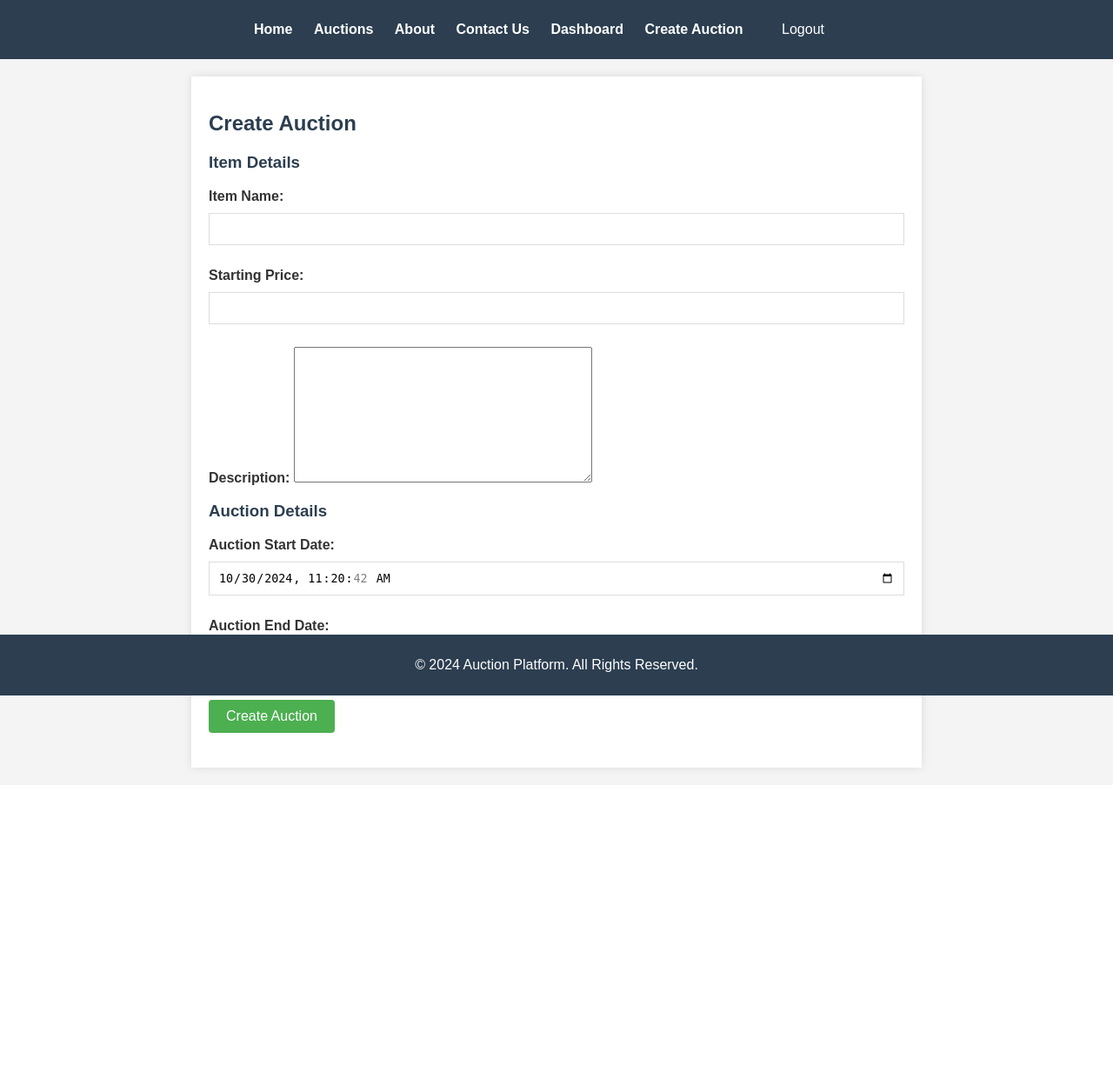
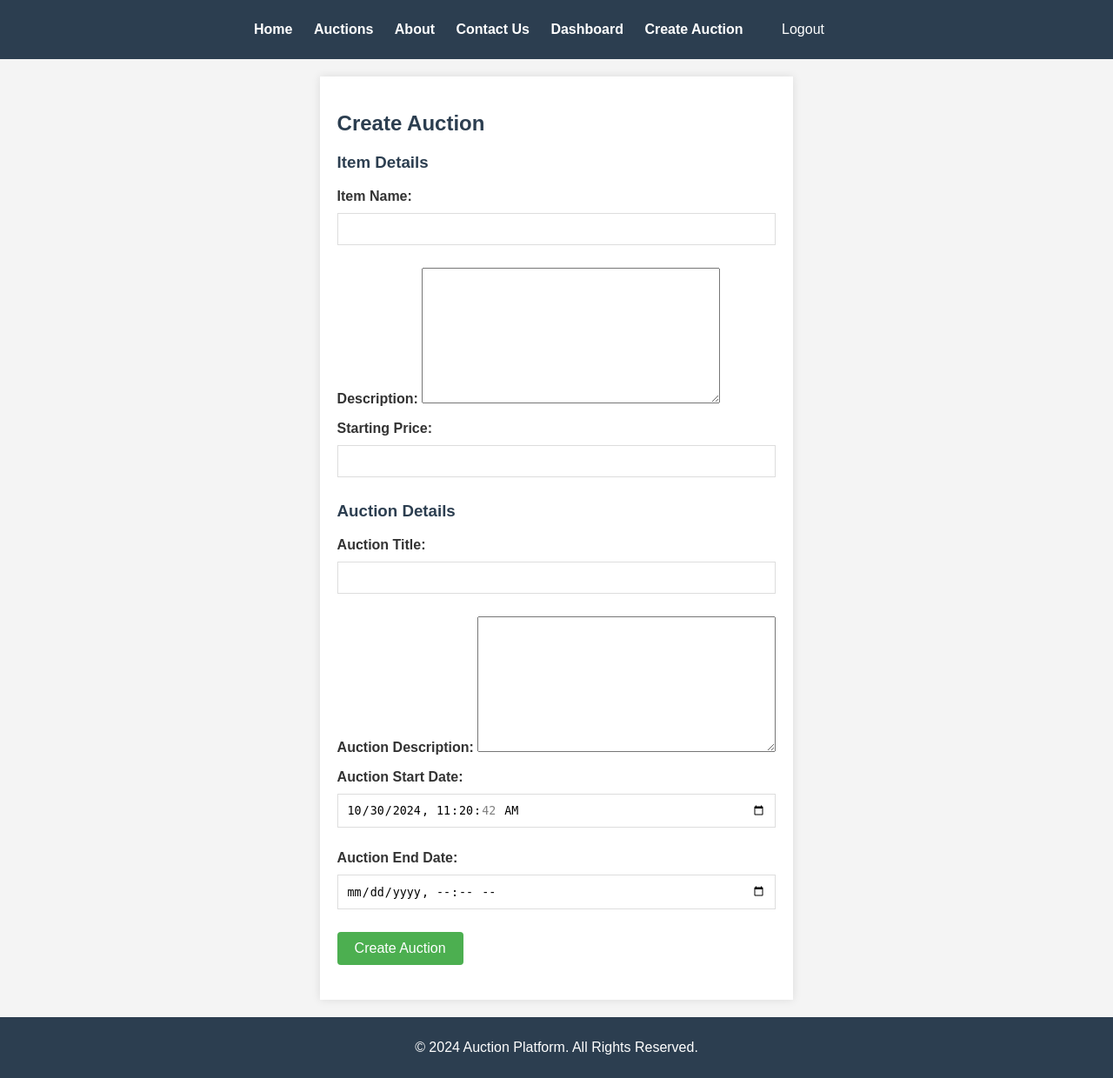
Before and after one commit to VismayaVU/online-auction-system, a Django app: page /create_auction/ in a window 1280 px wide. Shown: the whole page at 87% size. Before the commit the page ends 890 px from the top, so only its background shows below. Run offline with Django 5.2, Linux system fonts and the light colour scheme; the visitor is signed in with stand-in values (Sample User, id 1).

Commit message:
Connected 'Create Auction' page with backend

```diff
--- a/auction_platform/auction/forms.py
+++ b/auction_platform/auction/forms.py
@@ -16,6 +16,8 @@ class UserSignupForm(UserCreationForm):
 
 
 class AuctionItemForm(forms.ModelForm):
+    starting_price = forms.DecimalField(label="Starting Price", min_value=0)
+
     class Meta:
         model = Item
         fields = ['name', 'price', 'item_description']
@@ -24,9 +26,12 @@ class AuctionItemForm(forms.ModelForm):
             'price': 'Starting Price',
             'item_description': 'Description',
         }
+        exclude = ['price']
 
 
 class AuctionForm(forms.ModelForm):
+    title = forms.CharField(max_length=255, label="Auction Title")
+    description = forms.CharField(widget=forms.Textarea, label="Auction Description")
     start_date = forms.DateTimeField(
         initial=timezone.now,
         widget=forms.DateTimeInput(attrs={'type': 'datetime-local'}),
@@ -39,8 +44,9 @@ class AuctionForm(forms.ModelForm):
 
     class Meta:
         model = Auction
-        fields = ['start_date', 'end_date']
+        fields = ['title', 'description', 'start_date', 'end_date']
         labels = {
             'start_date': 'Start Date and Time',
             'end_date': 'End Date and Time',
         }
+        exclude = ['starting_bid']
--- a/auction_platform/auction/static/css/styles.css
+++ b/auction_platform/auction/static/css/styles.css
@@ -5,6 +5,13 @@ body {
     padding: 0;
     background-color: #f4f4f4;
     color: #333;
+    height: 100%;
+}
+
+html {
+    margin: 10;
+    padding: 0;
+    height: 100%;
 }
 
 header {
@@ -42,6 +49,7 @@ main {
     padding: 20px;
     background-color: white;
     box-shadow: 0 0 10px rgba(0, 0, 0, 0.1);
+    flex: 1;
 }
 
 h1, h2, h3 {
@@ -53,9 +61,9 @@ footer {
     color: white;
     text-align: center;
     padding: 10px 0;
-    position: absolute;
+    width: 100%;
     bottom: 0;
-    width: 100%;
+    margin-top: auto;
 }
 
 /* Buttons */
@@ -198,3 +206,9 @@ tr:nth-child(even) {
 .btn:hover {
     background-color: #45a049;
 }
+
+.wrapper {
+    display: flex;
+    flex-direction: column;
+    min-height: 100vh;
+}
--- a/auction_platform/auction/templates/base.html
+++ b/auction_platform/auction/templates/base.html
@@ -9,7 +9,7 @@
     <link rel="stylesheet" href="{% static 'css/styles.css' %}">
 </head>
 <body>
-
+    <div class="wrapper">
     <!-- Header Section -->
     <header>
         <nav>
@@ -48,6 +48,6 @@
     <footer>
         <p>&copy; 2024 Auction Platform. All Rights Reserved.</p>
     </footer>
-
+    </div>
 </body>
 </html>
--- a/auction_platform/auction/views.py
+++ b/auction_platform/auction/views.py
@@ -3,6 +3,8 @@ from .models import Auction, Bid, Review, AdminApproval, Item
 from django.contrib.auth.decorators import login_required
 from .forms import UserSignupForm, AuctionItemForm, AuctionForm
 from django.contrib.auth import login
+from django.utils import timezone
+from datetime import timedelta
 
 
 def auction_list(request):
@@ -76,16 +78,25 @@ def create_auction(request):
         auction_form = AuctionForm(request.POST)
 
         if item_form.is_valid() and auction_form.is_valid():
-            # Save the item details first
-            auction_item = item_form.save()
+            # Retrieve the starting price from the form
+            starting_price = item_form.cleaned_data['starting_price']
 
-            # Save the auction details and link it to the item
+            # Save item details
+            auction_item = item_form.save(commit=False)
+            auction_item.price = starting_price  # Set the price as the starting price
+            auction_item.save()
+
+            # Save auction details and link to the item
             auction = auction_form.save(commit=False)
-            auction.item = auction_item  # Associate the item with the auction
-            auction.seller = request.user  # Set the auction seller as the logged-in user
+            auction.item = auction_item
+            auction.seller = request.user
+            auction.starting_bid = starting_price  # Set starting_bid
+            auction.status = "Pending"
+            auction.start_time = auction_form.cleaned_data.get('start_date', timezone.now())
+            auction.end_time = auction_form.cleaned_data.get('end_date', auction.start_time + timedelta(days=7))
             auction.save()
 
-            return redirect('auction_list')  # Redirect to auction list or success page
+            return redirect('auction_list')
     else:
         item_form = AuctionItemForm()
         auction_form = AuctionForm()
```
